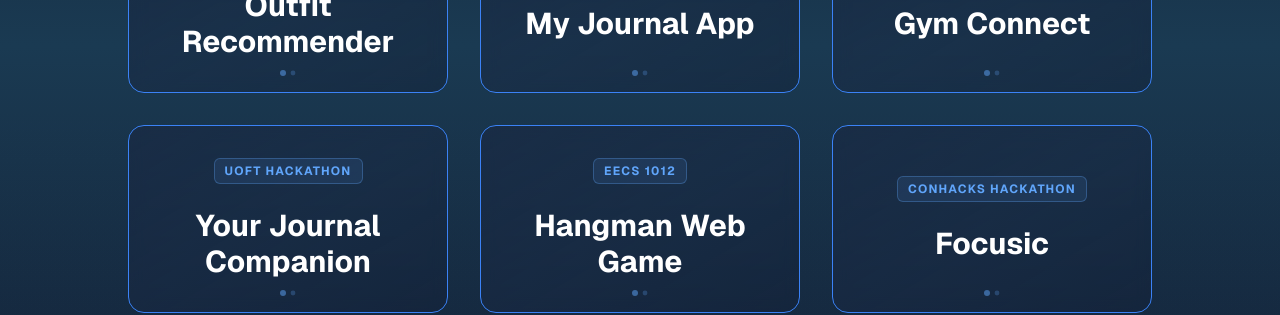
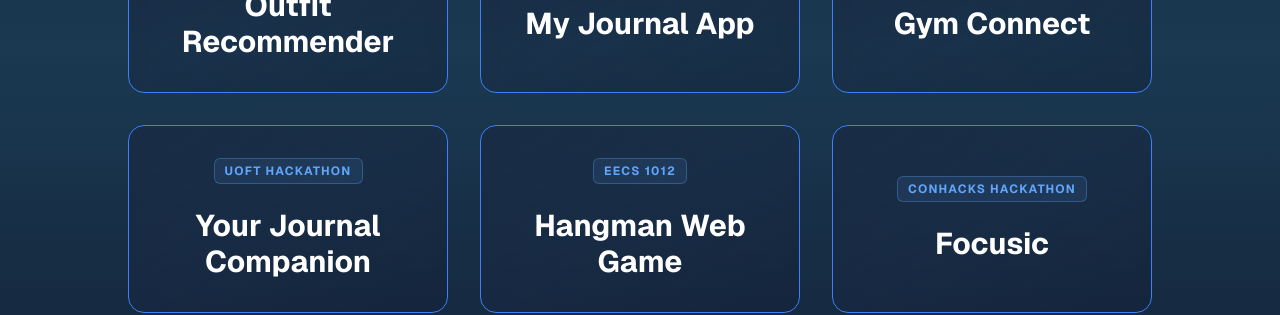
Before and after one commit to shivanikadirgamarajah/eportfolio, a Next.js app in the folder my-portfolio/: page /projects in a window 1280 px wide. Shown: the part 546-861 px from the top of the page. Built offline with nearby package versions, Linux system fonts and the light colour scheme.

Commit message:
updated projects

```diff
--- a/my-portfolio/app/projects/[id]/page.tsx
+++ b/my-portfolio/app/projects/[id]/page.tsx
@@ -61,7 +61,7 @@ const projectsData = [
       title: "Focusic",
       event: "Conhacks Hackathon",
       date: "Apr 2026",
-      images: ["/projects/focusic/focusic.png"],
+      images: ["/projects/focusic/focus4.png", "/projects/focusic/focus3.jpeg"],
       github: "https://github.com/shivanikadirgamarajah/focusic",
       technologies: ["Next.js", "React", "TypeScript", "Tailwind CSS", "YouTube Data API", "Groq AI"],
       fullDescription: "Focusic is an AI-powered productivity music web app built with Next.js, React, TypeScript, and Tailwind CSS that delivers personalized focus music based on user mood, work type, listening behavior, and preferences. The app integrates the YouTube Data API to search, stream, and manage track metadata through a persistent in-app music player, while Groq-powered AI routes classify and rank tracks by genre, focus score, and use case. It features global playback with full controls, a customizable Pomodoro timer with session tracking, onboarding and profile-based personalization, and an activity calendar that visualizes focus sessions across the year. The application is structured with reusable TypeScript models and components and uses client-side localStorage to persist user preferences, listening history, timer state, and productivity data for a seamless, personalized experience.",
@@ -164,7 +164,7 @@ export default function ProjectDetail() {
           className="flex items-center gap-2 px-5 py-3 bg-gradient-to-r from-[#3b82f6] to-[#60a5fa] text-white font-bold text-lg md:text-xl mb-12 md:mb-16 hover:shadow-lg hover:shadow-[#3b82f6]/50 transition-all rounded-lg"
           whileHover={{ scale: 1.05, gap: 12 }}
         >
-          <span>←</span> Back to Projects
+          <span>←</span>
         </motion.button>
 
         {/* Project Header */}
--- a/my-portfolio/app/projects/page.tsx
+++ b/my-portfolio/app/projects/page.tsx
@@ -232,20 +232,6 @@ export default function Projects() {
                   </h3>
                 </div>
 
-                {/* Hover Indicator */}
-                <motion.div
-                  className="absolute bottom-4 left-1/2 transform -translate-x-1/2 flex gap-1"
-                  animate={{ opacity: hoveredIdx === idx ? 1 : 0.5 }}
-                >
-                  <motion.span
-                    animate={{ scale: hoveredIdx === idx ? 1.2 : 1 }}
-                    className="w-1.5 h-1.5 bg-[#60a5fa] rounded-full"
-                  />
-                  <motion.span
-                    animate={{ scale: hoveredIdx === idx ? 1 : 0.8 }}
-                    className="w-1.5 h-1.5 bg-[#60a5fa] rounded-full opacity-50"
-                  />
-                </motion.div>
               </motion.div>
 
               {/* Detail Popover */}
```
Also changed, not shown: my-portfolio/public/projects/focusic/focus3.jpeg (added), my-portfolio/public/projects/focusic/focus4.png (added).
